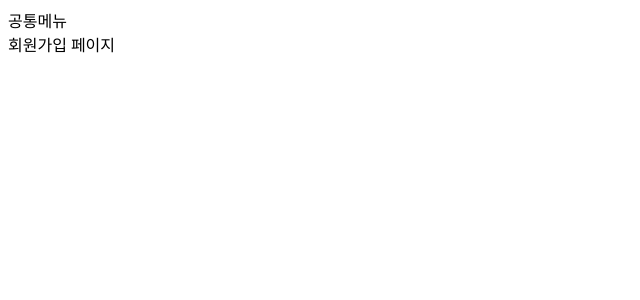
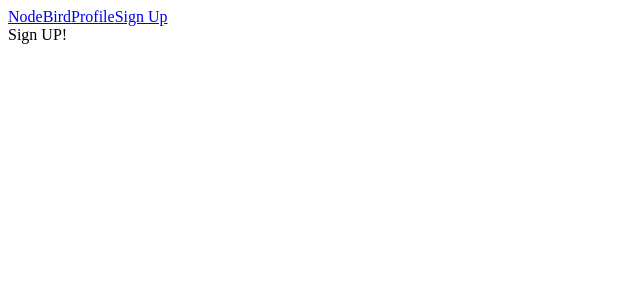
Before and after one commit to guswns951230/NodeBird-React, a Next.js app in the folder front/: page /signup in a window 1280 px wide. Shown: the top 300 px of the page, without its empty margins (0-640 px from the left). Built offline with nearby package versions, Linux system fonts and the light colour scheme.

Commit message:
Link와 eslint

```diff
--- a/front/components/AppLayout.js
+++ b/front/components/AppLayout.js
@@ -1,16 +1,21 @@
 import PropTypes from 'prop-types';
+import Link from 'next/link';
 
 const AppLayout = ({ children }) => {
   return (
     <div>
-      <div>공통메뉴</div>
+      <div>
+        <Link href="/"><a>NodeBird</a></Link>
+        <Link href="/profile"><a>Profile</a></Link>
+        <Link href="/signup"><a>Sign Up </a></Link>
+      </div>
       {children}
     </div>
   );
-}
+};
 
 AppLayout.propTypes = {
   children: PropTypes.node.isRequired,
-}
+};
 
 export default AppLayout;
--- a/front/package.json
+++ b/front/package.json
@@ -14,5 +14,11 @@
     "prop-types": "^15.7.2",
     "react": "^16.13.1",
     "react-dom": "^16.13.1"
+  },
+  "devDependencies": {
+    "eslint": "^7.8.1",
+    "eslint-plugin-import": "^2.22.0",
+    "eslint-plugin-react": "^7.20.6",
+    "eslint-plugin-react-hooks": "^4.1.0"
   }
 }
--- a/front/pages/profile.js
+++ b/front/pages/profile.js
@@ -1,7 +1,7 @@
 import AppLayout from "../components/AppLayout";
 
 const Profile = () => {
-  return <AppLayout><div>내 프로필</div></AppLayout>
+  return <AppLayout><div>My Profile</div></AppLayout>
 };
 
 export default Profile;
--- a/front/pages/signup.js
+++ b/front/pages/signup.js
@@ -1,7 +1,7 @@
 import AppLayout from "../components/AppLayout";
 
 const Signup = () => {
-  return <AppLayout><div>회원가입 페이지</div></AppLayout>
+  return <AppLayout><div>Sign UP!</div></AppLayout>
 };
 
 export default Signup;
```
Also changed, not shown: 2 other files (tests, documents, lock files or other folders).
